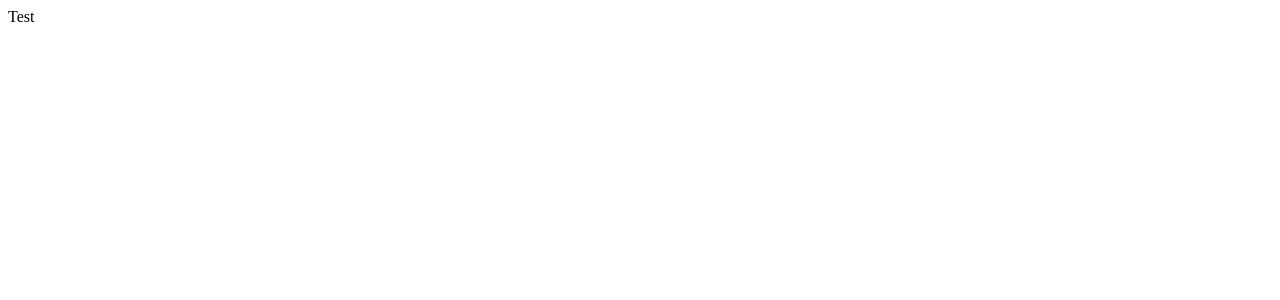
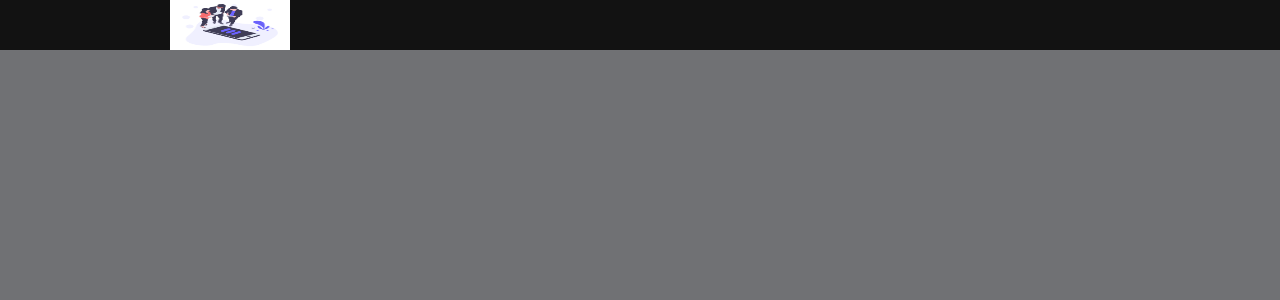
Before and after one commit to sxmeer/jest-enzyme, a React (Create React App) app: page / in a window 1280 px wide. Shown: the top 300 px of the page. Built offline with nearby package versions, Linux system fonts and the light colour scheme.

Commit message:
Initial commit without test

```diff
--- a/package.json
+++ b/package.json
@@ -6,6 +6,7 @@
     "@testing-library/jest-dom": "^5.14.1",
     "@testing-library/react": "^11.2.7",
     "@testing-library/user-event": "^12.8.3",
+    "node-sass": "^6.0.1",
     "react": "^17.0.2",
     "react-dom": "^17.0.2",
     "react-scripts": "4.0.3",
--- a/src/App.js
+++ b/src/App.js
@@ -1,7 +1,10 @@
+import Header from "./component/header";
+import './app.scss';
+
 function App() {
   return (
     <div className="App">
-      Test
+      <Header />
     </div>
   );
 }
--- /dev/null
+++ b/src/app.scss
@@ -0,0 +1,5 @@
+body {
+  background-color: #707174;
+  margin: 0;
+  padding: 0;
+}
--- /dev/null
+++ b/src/component/header/index.js
@@ -0,0 +1,17 @@
+import React from 'react';
+import './styles.scss';
+import Logo from '../../assets/graphics/undraw_mobile_testing_reah.png';
+
+const Header = (props) => {
+  return (
+    <header>
+      <div className="wrap">
+        <div className="logo">
+          <img src={Logo} alt="Logo" />
+        </div>
+      </div>
+    </header>
+  )
+};
+
+export default Header;
--- /dev/null
+++ b/src/component/header/styles.scss
@@ -0,0 +1,34 @@
+header {
+  display: block;
+  width: 100%;
+  height: 50px;
+  margin: 0 auto;
+  padding: 0 10px;
+  background-color: #121212;
+  .wrap {
+    position: relative;
+    display: block;
+    width: 100%;
+    height: 100%;
+    margin: 0 auto;
+    max-width: 980px;
+    .logo {
+      display: block;
+      width: 120px;
+      height: 100%;
+      position: absolute;
+      left: 10px;
+      top: 50%;
+      -webkit-transform: translateY(-50%);
+      -moz-transform: translateY(-50%);
+      transform: translateY(-50%);
+
+      img {
+        display: block;
+        width: 100%;
+        height: 100%;
+        margin: 0;
+      }
+    }
+  }
+}
```
Also changed, not shown: src/assets/graphics/undraw_mobile_testing_reah.png (added).
